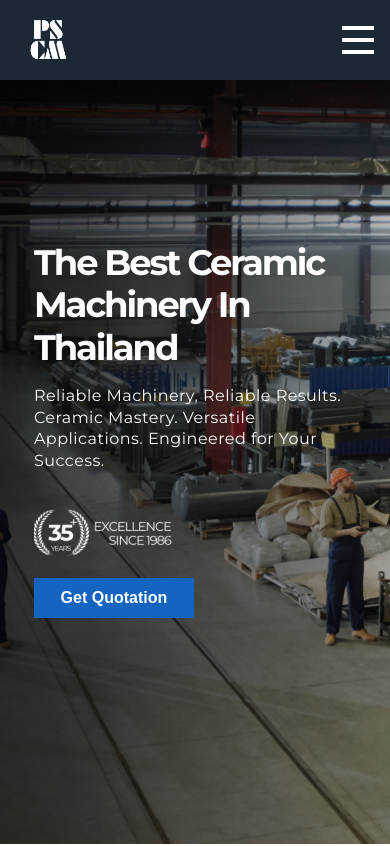
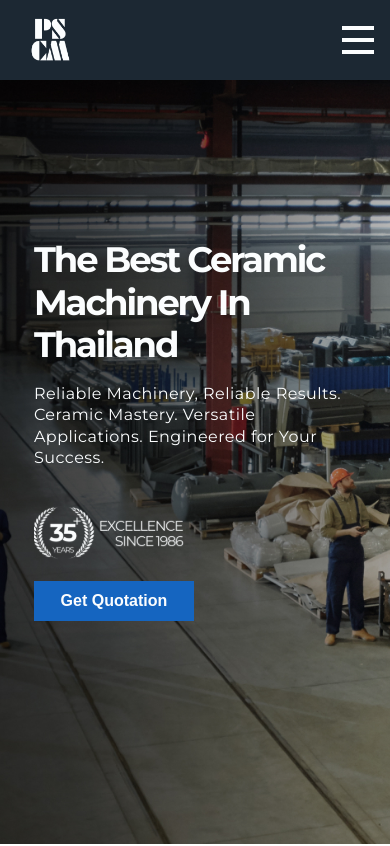
Before and after one commit to stateless-x/pscm, a React (Vite) app: page / in a window 390 px wide. Shown: the top 846 px of the page. Built offline with nearby package versions, Linux system fonts and the light colour scheme.

Commit message:
adjust icon size for 'excellence' and change max-width property to logo

```diff
--- a/src/styles/NavBar.css
+++ b/src/styles/NavBar.css
@@ -16,7 +16,7 @@
 }
 
 .logo {
-  height: 68px;
+  max-height: 68px;
 }
 
 .nav-links {
@@ -59,8 +59,7 @@
 
 @media (max-width: 768px) {
   .logo {
-    height: 64px;
-    width: auto;
+    min-height: 64px;
   }
 
   .nav-links a.active {
--- a/src/styles/home.css
+++ b/src/styles/home.css
@@ -105,7 +105,7 @@
   }
 
   .excellence {
-    max-width: 140px;
+    max-width: 152px;
   }
 
   /* Button */
```
